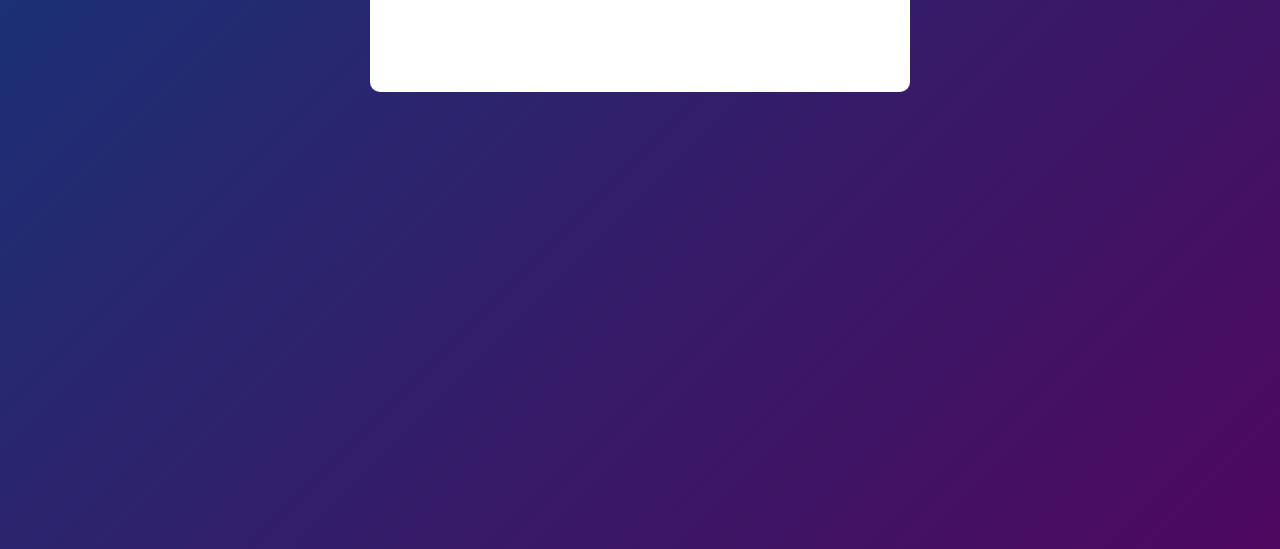
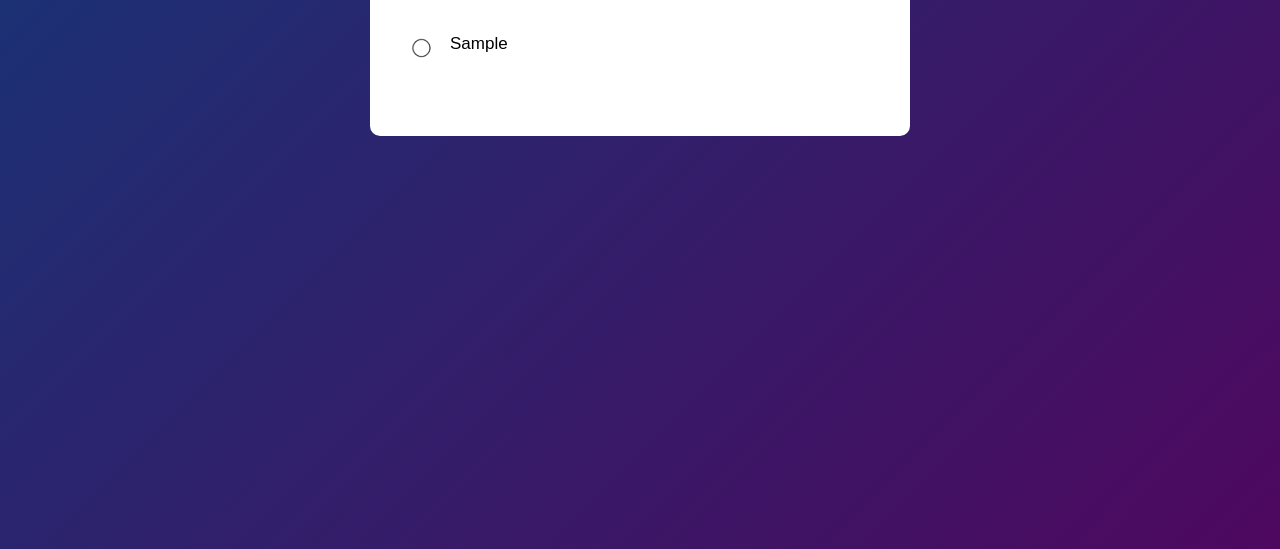
Before and after one commit to Mifrhmh-git/to-do-list, a plain HTML site: page index.html in a window 1280 px wide. Both pictures are taken after typing "Sample" into the empty fields and a click on the button "Add". Shown: the part 251-800 px from the top of the page. Drawn offline with Linux system fonts and the light colour scheme.

Commit message:
implement task addition functionality with input validation and update HTML for button action

```diff
--- a/index.html
+++ b/index.html
@@ -13,7 +13,7 @@
             <h2>To-Do List</h2>
             <div class="row">
                 <input type="text" id="input-box" placeholder="Add a new task">
-                <button>Add</button>
+                <button onclick="addTask()" >Add</button>
             </div>
 
             <ul id="list-container">
@@ -24,6 +24,6 @@
 
         </div>
     </div>
-
+<script src="script.js"></script>
 </body>
 </html>
--- /dev/null
+++ b/script.js
@@ -0,0 +1,13 @@
+const inputBox = document.getElementById("input-box");
+const listContainer = document.getElementById("list-container");
+
+function addTask() {
+    if (inputBox.value === '') {
+        alert("Please enter a task !");
+    }
+    else {
+        let li = document.createElement("li");
+        li.innerHTML = inputBox.value;
+        listContainer.appendChild(li);
+    }
+}
```
